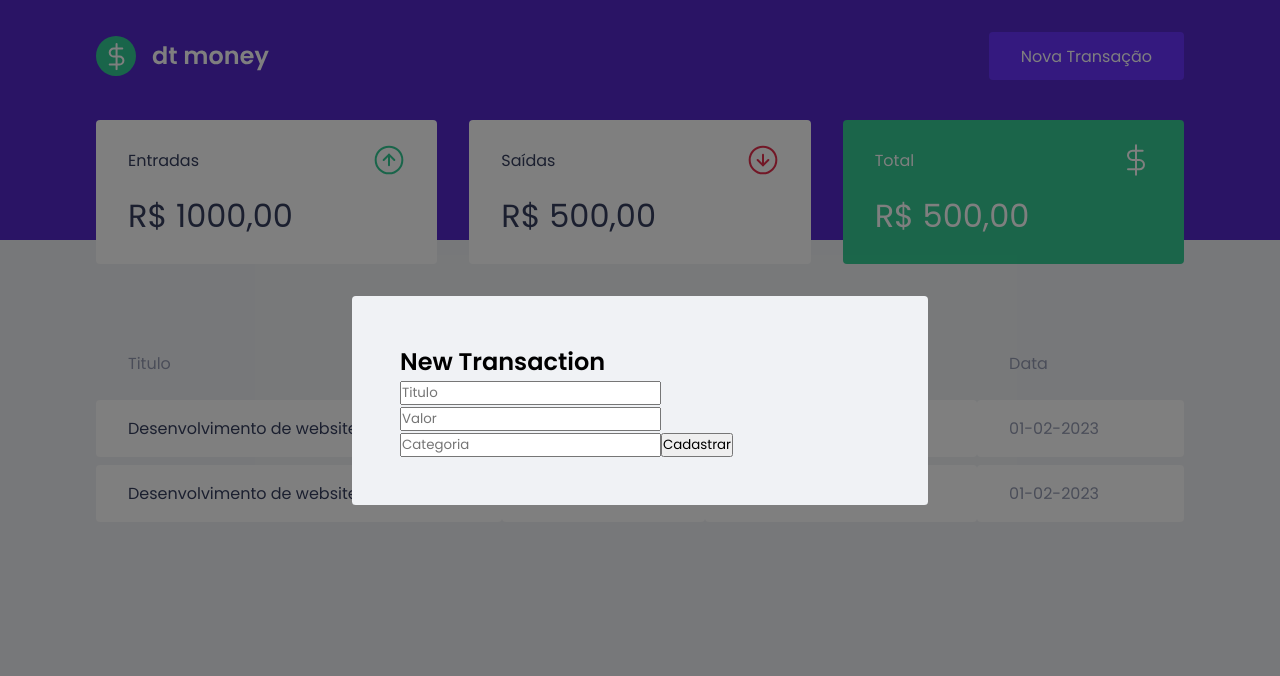
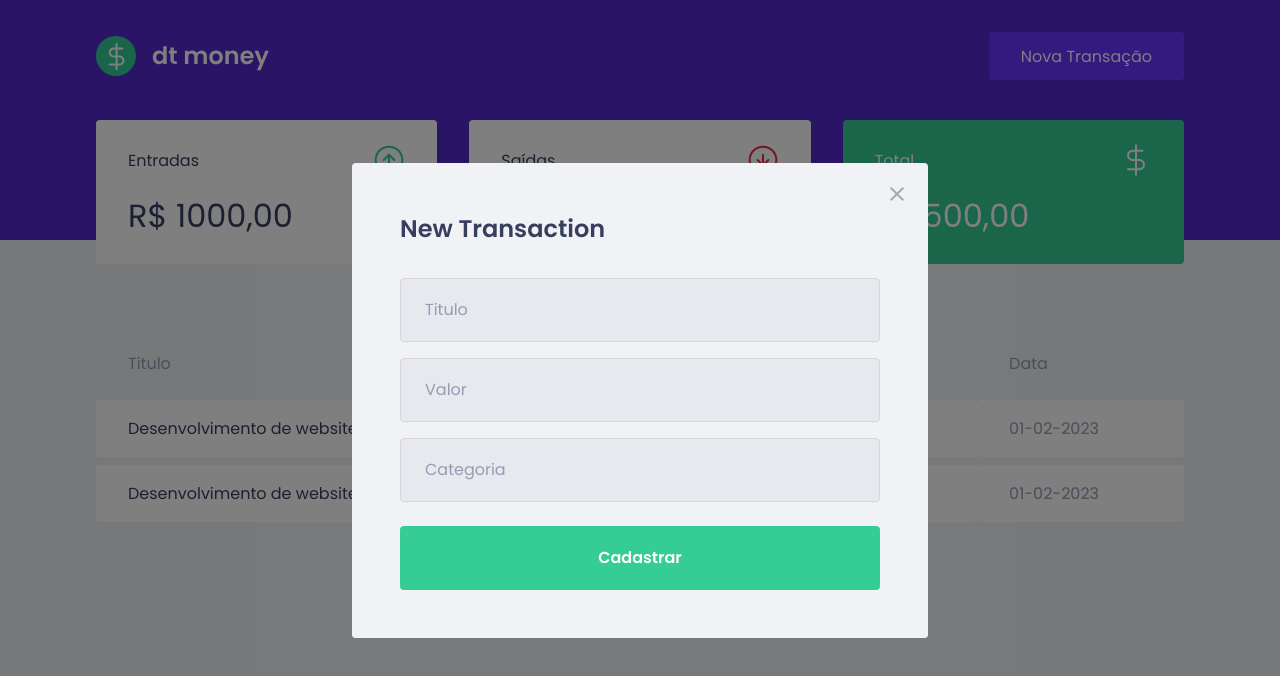
Before and after one commit to makiessedev/dt-money, a React (Create React App) app: page / in a window 1280 px wide. Both pictures are taken after a click on the button "Nova Transação". Shown: the top 676 px of the page. Built offline with nearby package versions, Linux system fonts and the light colour scheme; a web font is replaced by a local one.

Commit message:
modal style

```diff
--- a/src/components/NewTransactionModal/index.tsx
+++ b/src/components/NewTransactionModal/index.tsx
@@ -1,4 +1,5 @@
 import ReactModal from "react-modal";
+import closeImg from "../../assets/close.svg";
 import { Container } from "./styles";
 
 interface NewTransationModalPros {
@@ -17,6 +18,14 @@
       overlayClassName={"react-modal-overlay"}
       className={"react-modal-content"}
     >
+      <button
+        type="button"
+        onClick={onRequestClose}
+        className="react-modal-close"
+      >
+        <img src={closeImg} alt="Fechar Modal" />
+      </button>
+
       <Container>
         <h2>New Transaction</h2>
 
--- a/src/components/NewTransactionModal/styles.ts
+++ b/src/components/NewTransactionModal/styles.ts
@@ -1,3 +1,48 @@
 import styled from "styled-components";
 
-export const Container = styled.form``;
+export const Container = styled.form`
+  h2 {
+    color: var(--text-title);
+    font-size: 1.5rem;
+    margin-bottom: 2rem;
+  }
+
+  input {
+    width: 100%;
+    padding: 0 1.5rem;
+    height: 4rem;
+    border-radius: 0.25rem;
+
+    border: 1px solid #d7d7d7;
+    background: #e7e9ee;
+
+    font-weight: 400;
+    font-size: 1rem;
+
+    &::placeholder {
+      color: var(--text-body);
+    }
+
+    & + input {
+      margin-top: 1rem;
+    }
+  }
+
+  button[type="submit"] {
+    width: 100%;
+    padding: 0 1.5rem;
+    height: 4rem;
+    background: var(--green);
+    color: #fff;
+    border-radius: 0.25rem;
+    border: none;
+    font-size: 1rem;
+    font-weight: 600;
+    margin-top: 1.5rem;
+    transition: filter 0.2s;
+
+    &:hover{
+      filter: brightness(0.9);
+    }
+  }
+`;
--- a/src/styles/global.ts
+++ b/src/styles/global.ts
@@ -76,6 +76,20 @@
     position: relative;
     border-radius: 0.24rem;
   }
+
+  .react-modal-close {
+    position: absolute;
+    right: 1.5rem;
+    top: 1.5rem;
+
+    border: 0;
+    background: transparent;
+    transition: filter 0.2s;
+
+    &:hover, &:focus{
+      filter: brightness(0.8);
+    }
+  }
 `;
 
 export { GlobalStyles };
```
